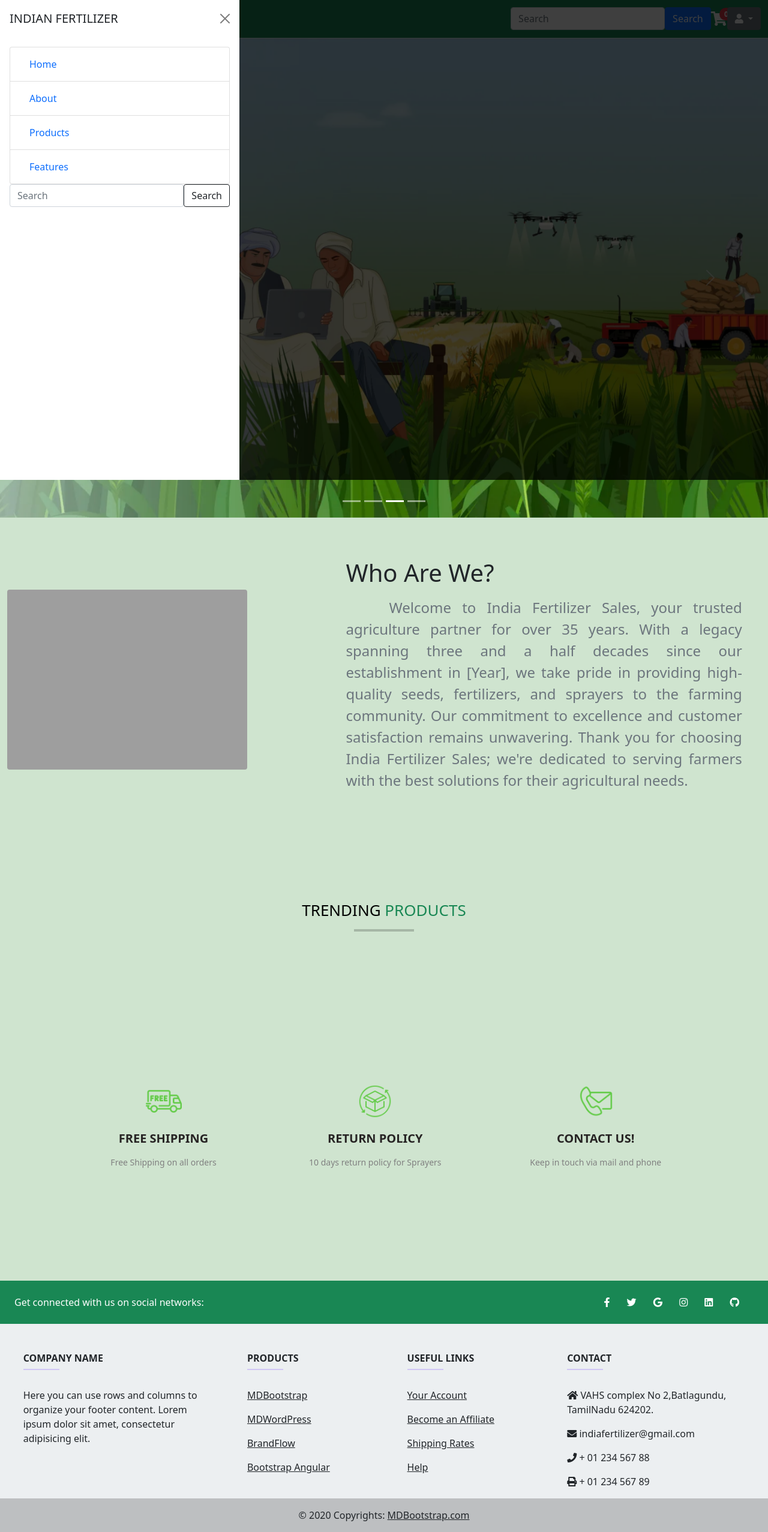
After one commit to vicky-05/indianFertilizer, a Django app: page / in a window 1280 px wide, after a click that opens the changed part. The commit adds this page. Shown: the whole page at 60% size. Run offline with Django 4.2, Linux system fonts and the light colour scheme; data that the repository does not hold is empty; some libraries are stand-ins or nearby versions; some web fonts are replaced; grey boxes are pictures that could not be loaded.

Commit message:
Update : Home Page

```diff
--- a/shop/models.py
+++ b/shop/models.py
@@ -35,6 +35,7 @@ class Product(models.Model):
     unit_of_messure = models.ForeignKey(Unit, on_delete=models.CASCADE)
     category = models.ForeignKey(Category, on_delete=models.CASCADE)
     brand = models.ForeignKey(Brand, on_delete=models.CASCADE)
+    is_show = models.BooleanField(default=True, help_text='0 = Not show, 1 = Default')
     is_trend = models.BooleanField(default=False, help_text='0 = Default, 1 = Trend')
     application = models.TextField()
     stock_qty = models.IntegerField(default=0)
--- a/shop/urls.py
+++ b/shop/urls.py
@@ -2,7 +2,7 @@ from django.urls import path
 from shop import views
 
 urlpatterns = [
-    # path('', views.home,name='home'),
+    path('', views.home,name='home'),
     # path('categories', views.categories,name='categories'),
     # path('collections', views.collections,name='collections'),
     # path('collections/<str:group_name>', views.collectionsview,name='collections'),
--- a/shop/views.py
+++ b/shop/views.py
@@ -24,8 +24,8 @@ def context_data():
 def home(request):
     context = context_data()
     trend_produts = Product.objects.filter(is_trend=1)
-    context['product'] = trend_produts
-    return render(request, "shop/index.html", context=context)
+    context['products'] = trend_produts
+    return render(request, "shop/home.html", context=context)
 
 # def add_cart(request):
 #     if request.headers.get('x-requested-with') == 'XMLHttpRequest':
--- a/static/css/index.css
+++ b/static/css/index.css
@@ -1,3 +1,12 @@
+* {
+  padding: 0;
+  margin: 0;
+  box-sizing: border-box;
+}
+
+::-webkit-scrollbar {
+  display: none;
+}
 
 .carousel-item img{
     object-fit:cover;
--- a/templates/inc/navbar.html
+++ b/templates/inc/navbar.html
@@ -49,7 +49,8 @@
             </button>
             <div class="collapse navbar-collapse" id="navbarSupportedContent">
                 <ul class="navbar-nav ms-auto">
-                    {% if request.user.is_authenticated %}
+
+                    {% if request.path != 'register' %}
                     <li class="nav-item">
                         <a class="nav-link active" aria-current="page" href="#">HOME</a>
                     </li>
@@ -133,12 +134,6 @@
                         </div>
                     </li>
 
-                    <!-- Search Feild -->
-                    <form class="d-flex ms-auto " style="margin-left: 200px;">
-                        <input class="form-control" type="search" placeholder="Search" aria-label="Search">
-                        <button class="btn   btn-outline-dark" type="submit">Search</button>
-
-                    </form>
 
                     <!-- Shoping Cart -->
                     <div class="d-flex justify-content-end">
@@ -238,37 +233,82 @@
 <!-- End NavBar -->
 
 
+<style>
+    .nav-head, .navbar-nav{
+        display: flex;
+        justify-content: space-between;
+        align-items: center;
+    }
+    .icon{
+        color: whitesmoke;
+        font-size: 1.5rem;
+    }
+    .icon:hover{
+        color: whitesmoke;
+    }
+    .cart{
+        position: relative;
+    }
+    .cart > .badge{
+        position: absolute;
+        top: 0;
+        right: -10px;
+    }
+</style>
+
 <!-- NavBar -->
 
 <nav class="navbar navbar-expand navbar-dark bg-success shadow">
     <div class="container">
+        {% include 'inc/offcanvas.html' %}
+
+        <!-- Navbar Header Section -->
+        <div class="nav-head">
+            <a class="icon" data-bs-toggle="offcanvas" href="#offcanvasExample" role="button" aria-controls="offcanvasExample">
+                <i class="fas fa-bars"></i>
+            </a>
             <a href="/" class="navbar-brand">
                 <h4 class='fw-bold'>INDIA FERTILIZER</h4>
             </a>
+        </div>
+        <!-- End Navbar Header Section -->
+
+        <!-- Navbar Links -->
         <ul class="navbar-nav">
-            {% if user.is_authenticated %}
-            <li class="nav-item dropdown">
-                <a class="nav-link dropdown-toggle" href="#" id="dropdownId" data-bs-toggle="dropdown">
-                    Hello, {{user}}
-                    {% if user.profile_img %}
-                    <img src="{{user.profile_img.url}}" alt="User Profile..." height="30" width="30"
-                        class="profile mx-2">
-                    {% endif %}
+                {% if 'auth' not in request.path %}
+                <!-- Search Field -->
+                <form class="d-flex">
+                    <input class="form-control" type="search" placeholder="Search" aria-label="Search">
+                    <button class="btn btn-primary" type="submit">Search</button>
+                </form>
+                <!-- End Search Field -->
+
+                    <!-- Shoping Cart -->
+                        <div class="cart">
+                            <a class="icon" href="#"><i
+                                    class="fas fa-shopping-cart"></i></a>
+
+                            <span class="badge rounded-pill bg-danger">
+                                0
+                            </span>
+
+                        </div>
+
+                    <!-- End Shopping Cart -->
+
+                <!-- User -->
+                <div class="dropdown">
+                    <a class="btn btn-secondary dropdown-toggle" href="#" role="button" id="dropdownMenuLink" data-bs-toggle="dropdown" aria-expanded="false">
+                      <i class="fas fa-user"></i>
                     </a>
-                <div class="dropdown-menu dropdown-menu-end shadow">
-                    <div class="dropdown-container">
-                        {% if user.profile_img %}
-                        <img src="{{user.profile_img.url}}" alt="User Profile..." height="150" width="150"
-                            class="profile-border">
-                        {% endif %}
-                        <h5 class="fs-4 pt-2">{{user}} </h5>
-                        <hr>
-                        <a class="dropdown-item" href="#"> <i class="fa-solid fa-user-pen px-3"></i> Edit Profile</a>
-                        <a class="dropdown-item text-danger" href="#"><i
-                                class="fa-solid fa-arrow-right-to-bracket px-3"></i> Logout </a>
+
+                    <ul class="dropdown-menu" aria-labelledby="dropdownMenuLink">
+                      <li><a class="dropdown-item" href="#">Action</a></li>
+                      <li><a class="dropdown-item" href="#">Another action</a></li>
+                      <li><a class="dropdown-item" href="#">Something else here</a></li>
+                    </ul>
                   </div>
-                </div>
-            </li>
+                <!-- End User -->
                 {% else %}
                 <li class="nav-item">
                     <a href="#" class="nav-link">Register</a>
@@ -278,6 +318,7 @@
                 </li>
                 {% endif %}
         </ul>
+        <!-- End Navbar Links -->
     </div>
 </nav>
 
--- /dev/null
+++ b/templates/inc/offcanvas.html
@@ -0,0 +1,38 @@
+<style>
+    .offcanvas-header{
+        text-transform: uppercase;
+    }
+</style>
+
+<!-- off Canvas -->
+<div class="offcanvas offcanvas-start" tabindex="-1" id="offcanvasExample" aria-labelledby="offcanvasExampleLabel">
+<div class="offcanvas-header">
+    <h5 class="offcanvas-title" id="offcanvasExampleLabel">{{website_name}}</h5>
+    <button type="button" class="btn-close text-reset" data-bs-dismiss="offcanvas" aria-label="Close"></button>
+</div>
+<div class="offcanvas-body">
+    <ul class="list-group">
+    <li class="list-group-item">
+        <a class="nav-link active" aria-current="page" href="#">Home</a>
+    </li>
+    <li class="list-group-item">
+        <a class="nav-link" href="#about">About</a>
+    </li>
+    <li class="list-group-item">
+        <a class="nav-link" href="#">Products</a>
+    </li>
+    <li class="list-group-item">
+        <a class="nav-link" href="#feature">Features</a>
+    </li>
+</ul>
+
+    <!-- Search Feild -->
+    <form class="d-flex ms-auto " style="margin-left: 200px;">
+        <input class="form-control" type="search" placeholder="Search" aria-label="Search">
+        <button class="btn btn-outline-dark" type="submit">Search</button>
+
+    </form>
+
+</div>
+</div>
+<!-- End Off canvas -->
--- a/templates/inc/products.html
+++ b/templates/inc/products.html
@@ -237,27 +237,27 @@
 <div class="container bg-trasparent my-5 p-3" style="position: relative" id="products" style="margin-top: 60px;">
   <h2 class="about-heading">Trending <b class="text-success">Products</b></h2>
   <div class="row row-cols-1 row-cols-xs-2 row-cols-sm-2 row-cols-lg-4 g-3">
-    {% for item in trend %}
+    {% for product in products %}
     <div class="col hp">
 
       <div class="card h-100 shadow-sm">
         <a href="#">
-          <img src="{{item.product_img.url}}" class="card-img-top card-images" alt="product.title" />
+          <img src="{{product.image.url}}" class="card-img-top card-images" alt="product.name" />
         </a>
 
 
         <div class="label-top shadow-sm">
-          <a class="text-white" href="#">{{item.product_top_title}}</a>
+          <a class="text-white" href="#">{{product.name}}</a>
         </div>
         <div class="card-body">
-          <h5 class="card-title text-center text-uppercase" style="color: grey;">{{item.product_title}}</h5>
-          <div class="d-flex justify-content-center align-items-center">
+          <h5 class="card-title text-center text-uppercase" style="color: grey;">{{product.name}}</h5>
+          <div class="d-flex justify-content-center align-products-center">
 
-            <h4 class="mb-1 me-1  " style="color: #599847;">₹{{item.disc_price}}</h4>
-            <span class="price-hp"><s>₹{{item.original_price}}</s></span>
+            <h4 class="mb-1 me-1  " style="color: #599847;">₹{{product.discount_price}}</h4>
+            <span class="price-hp"><s>₹{{product.mrp_price}}</s></span>
           </div>
           <h5 class="card-title text-center">
-            <a target="_blank" href="#">{{item.product_decrip}}</a>
+            <a target="_blank" href="#">{{product.description}}</a>
           </h5>
 
           <div class="d-grid gap-2 my-4">
--- a/templates/layouts/main.html
+++ b/templates/layouts/main.html
@@ -1,58 +1,46 @@
 {% load static %}
-<!doctype html>
+<!DOCTYPE html>
 <html lang="en">
-
   <head>
-  <meta charset="utf-8">
-  <meta name="viewport" content="width=device-width, initial-scale=1">
+    <meta charset="utf-8" />
+    <meta name="viewport" content="width=device-width, initial-scale=1" />
     <!-- Bootstrsap Files -->
-  <link href="{% static 'css/bootstrap.min.css' %}" rel="stylesheet">
+    <link href="{% static 'css/bootstrap.min.css' %}" rel="stylesheet" />
     <script src="{% static 'js/bootstrap.min.js' %}"></script>
     <!-- Icon -->
-  <link rel="icon" href="{% static 'images/favicon.ico.ico' %}">
+    <link rel="icon" href="{% static 'images/favicon.ico.ico' %}" />
     <!-- Fontawsome CDN -->
-  <link rel="stylesheet" href="https://cdnjs.cloudflare.com/ajax/libs/font-awesome/6.5.1/css/all.min.css"
+    <link
+      rel="stylesheet"
+      href="https://cdnjs.cloudflare.com/ajax/libs/font-awesome/6.5.1/css/all.min.css"
       integrity="sha512-DTOQO9RWCH3ppGqcWaEA1BIZOC6xxalwEsw9c2QQeAIftl+Vegovlnee1c9QX4TctnWMn13TZye+giMm8e2LwA=="
-    crossorigin="anonymous" referrerpolicy="no-referrer" />
-  <title>{% block title %}{% endblock %}</title>
-  <link rel="stylesheet" href="{% static 'css/index.css' %}">
+      crossorigin="anonymous"
+      referrerpolicy="no-referrer"
+    />
+    <!-- Custom css files -->
+    <link rel="stylesheet" href="{% static 'css/index.css' %}" />
+    <title>{% block title %}{% endblock title %}</title>
 
-  {% block styles %}
-  {% endblock styles %}
+    {% block styles %} {% endblock styles %}
   </head>
 
   <style>
-    *{
-      padding: 0;
-      margin: 0;
-    }
-    body{
-      background-color:rgb(207, 228, 207);
-    }
-    ::-webkit-scrollbar{
-      display: none;
+    body {
+      background-color: rgb(207, 228, 207);
     }
   </style>
 
-
   <body>
-
-  <header>
-  {% include 'inc/navbar.html' %}
-  </header>
+    {% if header %}
+    <header>{% include 'inc/navbar.html' %}</header>
+    {% endif %}
 
     <main>
-  {% block content %}
-  {% endblock content %}
+      {% block content %} {% include 'inc/message.html' %} {% endblock content %}
     </main>
 
-  <footer>
-  {% include 'inc/footer.html' %}
-  </footer>
-
-
-  {% block scripts %}
-  {% endblock scripts %}
+    {% if footer %}
+    <footer>{% include 'inc/footer.html' %}</footer>
+    {% endif %} {% block scripts %} {% endblock scripts %}
   </body>
-
 </html>
--- a/templates/shop/index.html
+++ b/templates/shop/home.html
@@ -1,45 +1,22 @@
-{% extends 'shop/layouts/main.html' %}
+{% extends 'layouts/main.html' %}
 {% load static %}
-<!DOCTYPE html>
-<html lang="en">
-
-<head>
-  <meta charset="UTF-8">
-  <meta name="viewport" content="width=device-width, initial-scale=1.0">
-  <link href="https://cdn.jsdelivr.net/npm/bootstrap@5.0.2/dist/css/bootstrap.min.css" rel="stylesheet"
-    integrity="sha384-EVSTQN3/azprG1Anm3QDgpJLIm9Nao0Yz1ztcQTwFspd3yD65VohhpuuCOmLASjC" crossorigin="anonymous">
-
-
-  <link rel="stylesheet" href="https://cdnjs.cloudflare.com/ajax/libs/font-awesome/6.5.1/css/all.min.css"
-    integrity="sha512-DTOQO9RWCH3ppGqcWaEA1BIZOC6xxalwEsw9c2QQeAIftl+Vegovlnee1c9QX4TctnWMn13TZye+giMm8e2LwA=="
-    crossorigin="anonymous" referrerpolicy="no-referrer" />
-  <link rel="stylesheet" href="{% static 'css/index.css' %}">
-  {% block title %}
-  Home Page
-  {% endblock %}
-  <!-- <link rel="stylesheet" href=" {% static 'css/bootstrap.min.css' %}"> -->
-
-</head>
-
-<body>
+  {% block title %} Home page | {{website_name}}  {% endblock title %}
 
   {% block content %}
-  {% include 'shop/inc/message.html' %}
-  {% include 'shop/inc/navbar.html' %}
-  {% include 'shop/inc/slider.html' %}
+  {% include 'inc/slider.html' %}
 
   <main>
 
     <div data-bs-spy="scroll" data-bs-target="navbar-example3" data-bs-offset="0" tabindex="0">
-      {% include 'shop/inc/about.html' %}
+      {% include 'inc/about.html' %}
     </div>
 
     <div>
-      {% include 'shop/inc/products.html' %}
+      {% include 'inc/products.html' %}
     </div>
 
     <!-- <div data-bs-spy="scroll" data-bs-target="navbar-example3" data-bs-offset="0" tabindex="0">
-      {% include 'shop/inc/topBrands.html' %}
+      {% include 'inc/topBrands.html' %}
     </div> -->
 
     <div class="features" data-bs-spy="scroll" data-bs-target="navbar-example3" data-bs-offset="0" tabindex="0"
@@ -65,11 +42,9 @@
   </main>
 
   {% endblock %}
-  <script src="{% static 'jss/bootstrap.min.js' %}"></script>
-  <script src="{% static 'jss/index.js' %}"></script>
-
 
   {% block scripts %}
+  <script src="{% static 'js/bootstrap.min.js' %}"></script>
   {% endblock scripts %}
 </body>
 
```
Also changed, not shown: authendicate/views.py (+4 -4 lines), templates/authendicate/register.html (+5 -5 lines), media/product_images/bayer-roundup.png (added), media/product_images/ipl-mop.jpg (added), shop/migrations/0002_product_is_show.py (added). Lines whose indentation alone changed are shown as unchanged.
